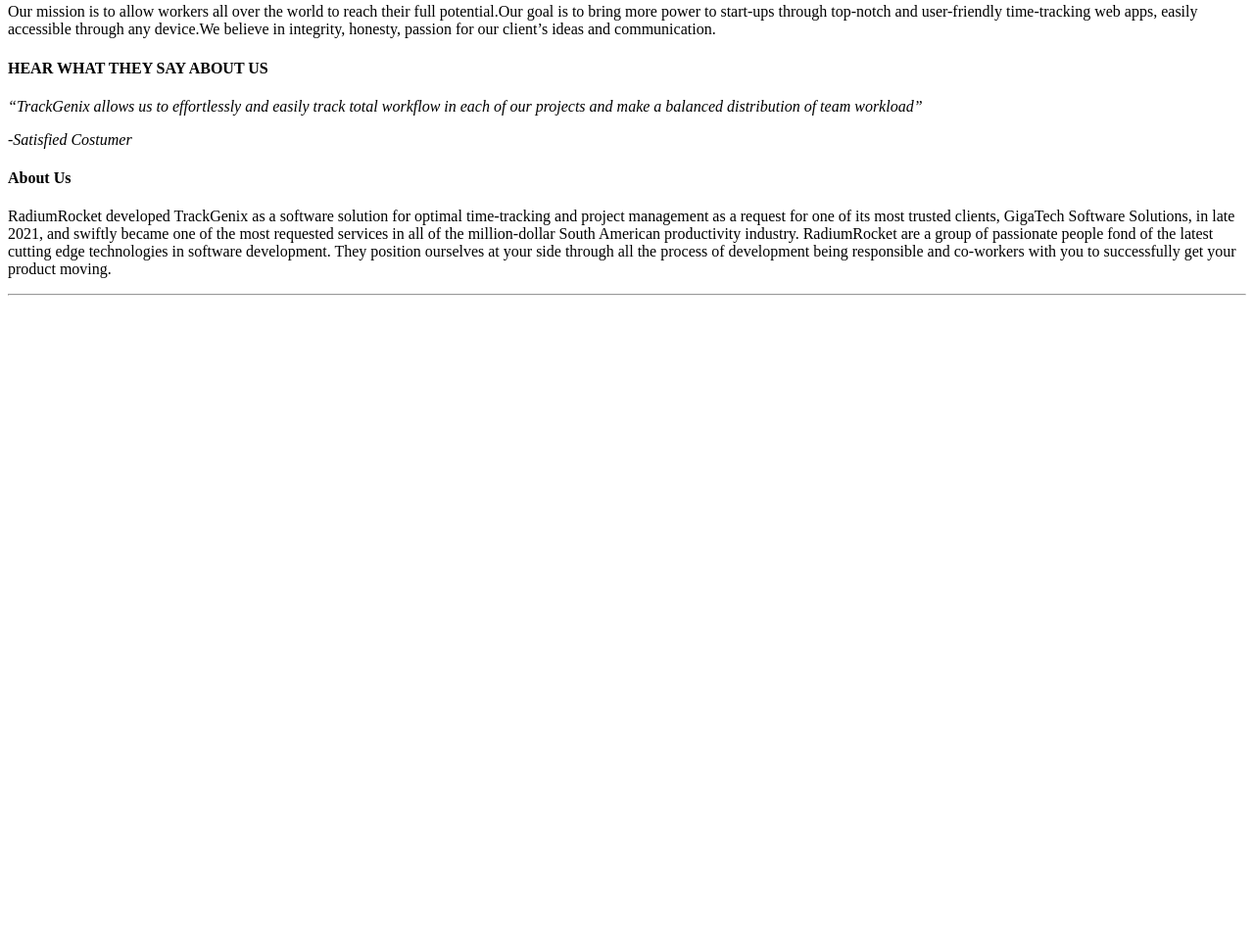
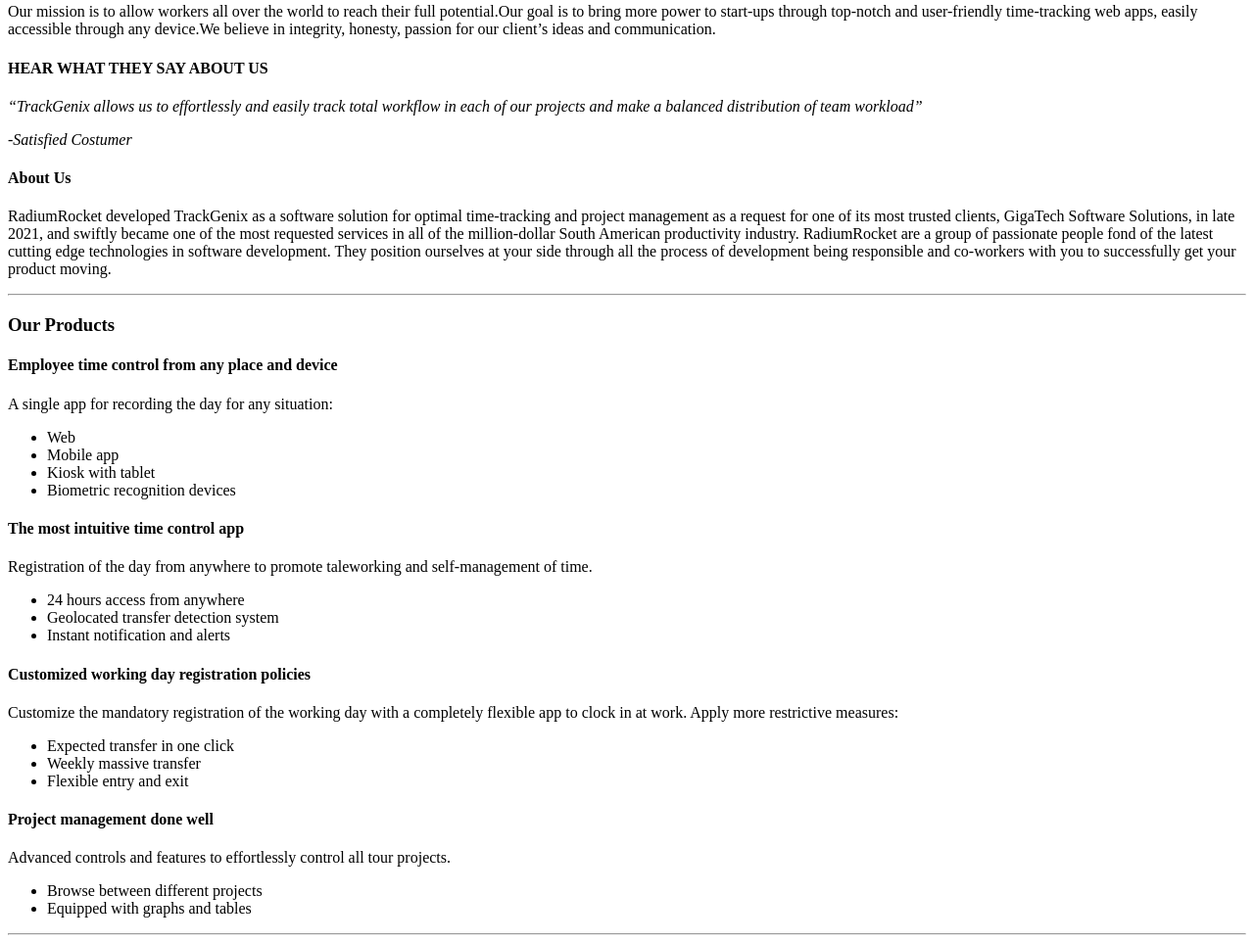
Before and after one commit to pabloschivazappa/BaSP-A2022-Etapa-1, a plain HTML site: page Semana-01/index.html in a window 1280 px wide. Shown: the part 1363-2326 px from the top of the page at 98% size. Before the commit the page ends 1673 px from the top, so only its background shows below. Drawn offline with Linux system fonts and the light colour scheme.

Commit message:
add Products

```diff
--- a/Semana-01/index.html
+++ b/Semana-01/index.html
@@ -72,5 +72,35 @@
     <h4>About Us</h4>
         <p>RadiumRocket developed TrackGenix as a software solution for optimal time-tracking and project management as a request for one of its most trusted clients, GigaTech Software Solutions, in late 2021, and swiftly became one of the most requested services in all of the million-dollar South American productivity industry. RadiumRocket are a group of passionate people fond of the latest cutting edge technologies in software development. They position ourselves at your side through all the process of development being responsible and co-workers with you to successfully get your product moving.</p>
     <hr>
+    <h3>Our Products</h3>
+    <h4>Employee time control from any place and device</h4>
+        <p>A single app for recording the day for any situation:</p>
+        <ul>
+            <li>Web</li>
+            <li>Mobile app</li>
+            <li>Kiosk with tablet</li>
+            <li>Biometric recognition devices</li>
+        </ul>
+    <h4>The most intuitive time control app</h4>
+        <p>Registration of the day from anywhere to promote taleworking and self-management of time.</p>
+        <ul>
+            <li>24 hours access from anywhere</li>
+            <li>Geolocated transfer detection system</li>
+            <li>Instant notification and alerts</li>
+        </ul>
+    <h4>Customized working day registration policies</h4>
+        <p>Customize the mandatory registration of the working day with a completely flexible app to clock in at work. Apply more restrictive measures:</p>
+        <ul>
+            <li>Expected transfer in one click</li>
+            <li>Weekly massive transfer</li>
+            <li>Flexible entry and exit</li>
+        </ul>
+    <h4>Project management done well</h4>
+        <p>Advanced controls and features to effortlessly control all tour projects.</p>
+        <ul>
+            <li>Browse between different projects</li>
+            <li>Equipped with graphs and tables</li>
+        </ul>
+    <hr>
 </body>
 </html>
```
